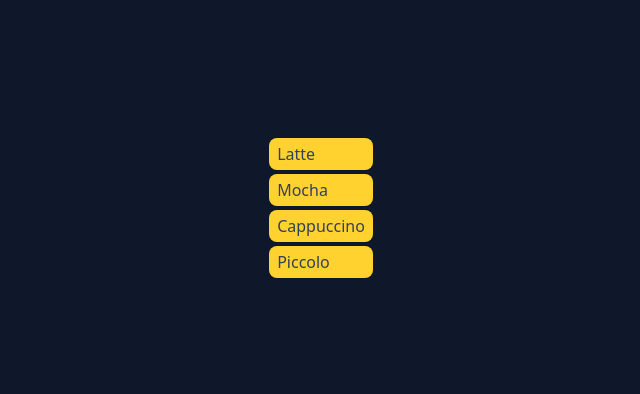
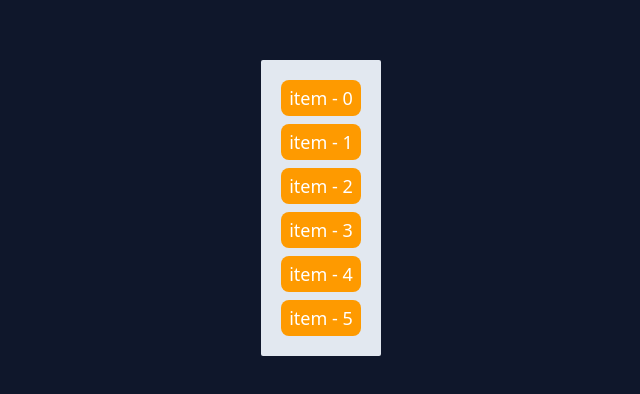
Before and after one commit to ZHENSHUO-ZHAO/ui-stack, a React (Vite) app: page / in a window 1280 px wide. Shown: the part 192-586 px from the top of the page, without its empty margins (319-959 px from the left). Built offline with nearby package versions, Linux system fonts and the light colour scheme.

Commit message:
Added ReorderList componenet.

```diff
--- a/src/App.tsx
+++ b/src/App.tsx
@@ -1,9 +1,9 @@
-import LayoutAnimation from "./animations/LayoutAnimation";
+import ReorderList from "./animations/ReorderList";
 
 function App() {
   return (
     <>
-      <LayoutAnimation />
+      <ReorderList />
     </>
   );
 }
--- /dev/null
+++ b/src/animations/ReorderList.tsx
@@ -0,0 +1,70 @@
+import { Reorder, type Variants } from "motion/react";
+import MotionContainer from "./MotionContainer";
+import { useState } from "react";
+
+export default function ReorderList() {
+  const [items, setItems] = useState([0, 1, 2, 3, 4, 5]);
+
+  return (
+    <MotionContainer>
+      <Reorder.Group
+        axis="y"
+        values={items}
+        onReorder={setItems}
+        className="bg-slate-200 rounded-xs flex flex-col gap-2 p-5"
+      >
+        {items.map((item) => (
+          <ListItem key={item} item={item} />
+          //   <Reorder.Item
+          //     key={item}
+          //     value={item}
+          //     className="bg-amber-500 rounded-lg text-white text-lg px-2 py-1"
+          //     // initial={{ scale: 1 }}
+          //     // animate={{
+          //     //   scale: 1,
+          //     //   boxShadow: "0px 0px 0px rgba(0,0,0,0)",
+          //     //   cursor: "default",
+          //     // }}
+          //     whileDrag={{
+          //       scale: 1.2,
+          //       boxShadow: "2px 2px 5px rgb(20 20 20 / 0.7)",
+          //       cursor: "grabbing",
+          //     }}
+          //   >
+          //     {`item - ${item}`}
+          //   </Reorder.Item>
+        ))}
+      </Reorder.Group>
+    </MotionContainer>
+  );
+}
+
+const dragVariants: Variants = {
+  start: {
+    scale: 1.2,
+    boxShadow: "2px 2px 5px rgb(20 20 20 / 0.7)",
+    cursor: "grabbing",
+  },
+  end: {
+    scale: 1,
+    boxShadow: "0px 0px 0px rgba(0,0,0,0)",
+    cursor: "default",
+  },
+};
+
+const ListItem = ({ item }: { item: number }) => {
+  const [dragVariant, setDragVariant] = useState("");
+  return (
+    <Reorder.Item
+      key={item}
+      value={item}
+      className="bg-amber-500 rounded-lg text-white text-lg px-2 py-1"
+      variants={dragVariants}
+      animate={dragVariant}
+      onDragStart={() => setDragVariant("start")}
+      onDragEnd={() => setDragVariant("end")}
+    >
+      {`item - ${item}`}
+    </Reorder.Item>
+  );
+};
```
